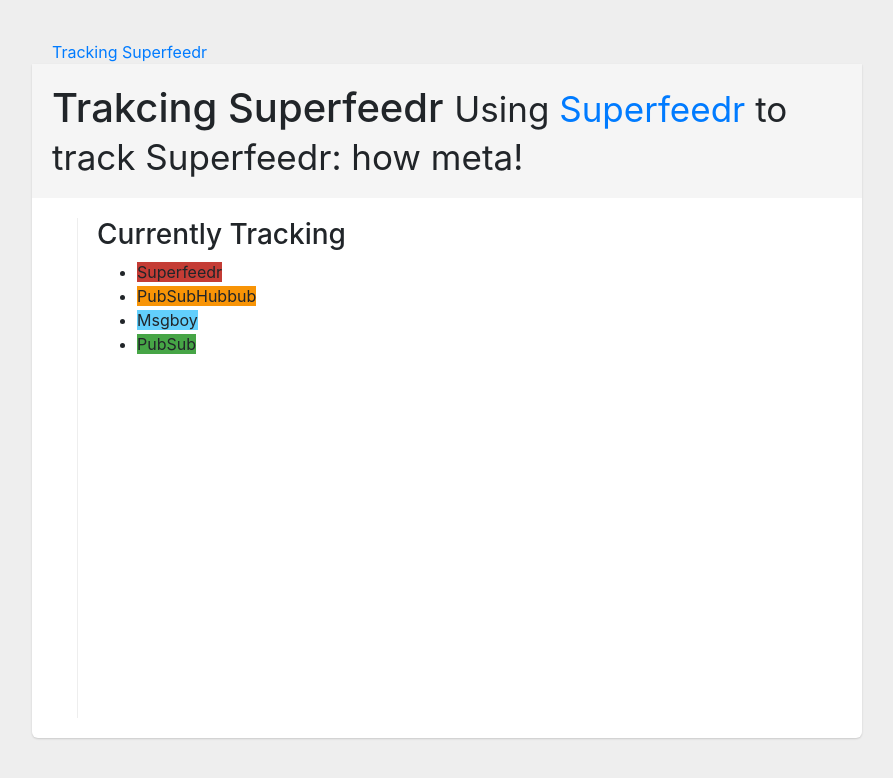
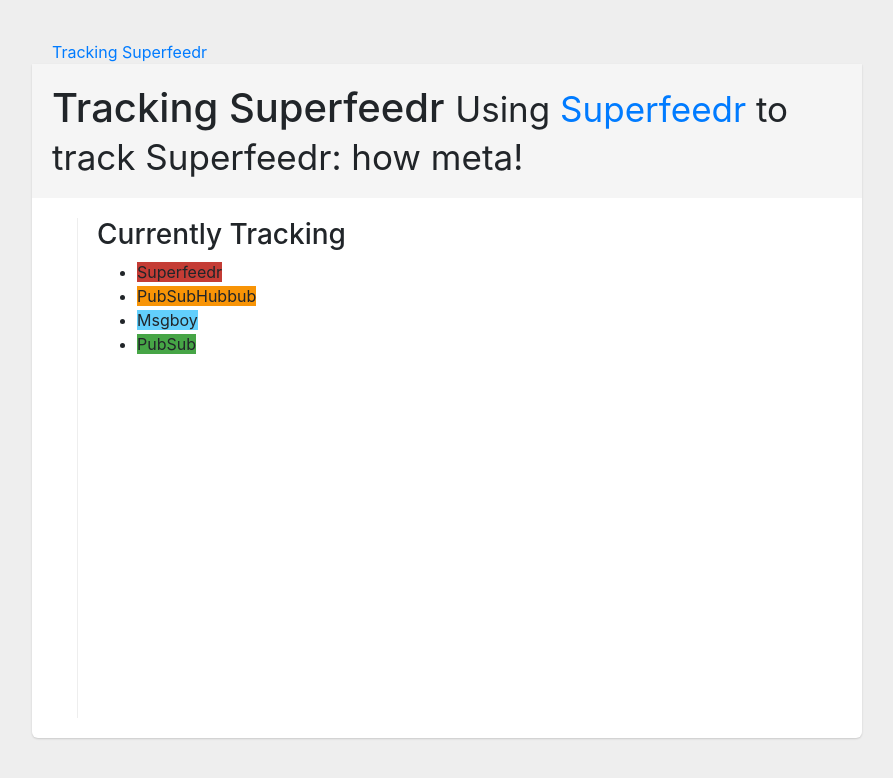
Before and after one commit to superfeedr/superfeedr-node-sample, a website: page public/index.html in a window 1280 px wide. Shown: the whole page, without its empty margins (193-1086 px from the left). Drawn offline with nearby package versions, Linux system fonts and the light colour scheme; no server answers.

Commit message:
tracking the right keywords

```diff
--- a/public/index.html
+++ b/public/index.html
@@ -109,7 +109,7 @@
 
         <div class="content">
             <div class="page-header">
-                <h1>Trakcing Superfeedr <small>Using <a href="http://superfeedr.com">Superfeedr</a> to track Superfeedr: how meta!</small></h1>
+                <h1>Tracking Superfeedr <small>Using <a href="http://superfeedr.com">Superfeedr</a> to track Superfeedr: how meta!</small></h1>
             </div>
             <div class="row">
                 <div class="span10">
```
Also changed, not shown: 1 other file.
